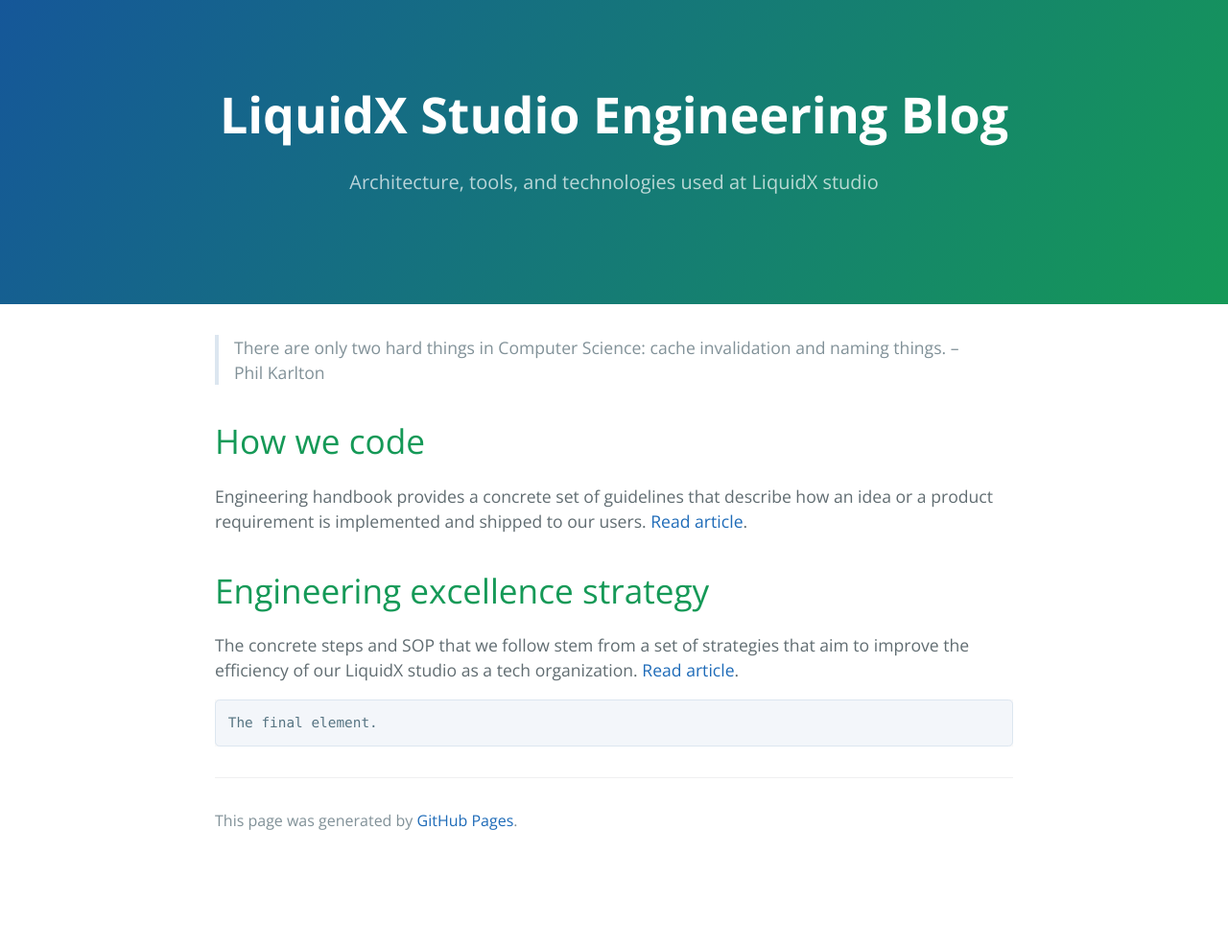
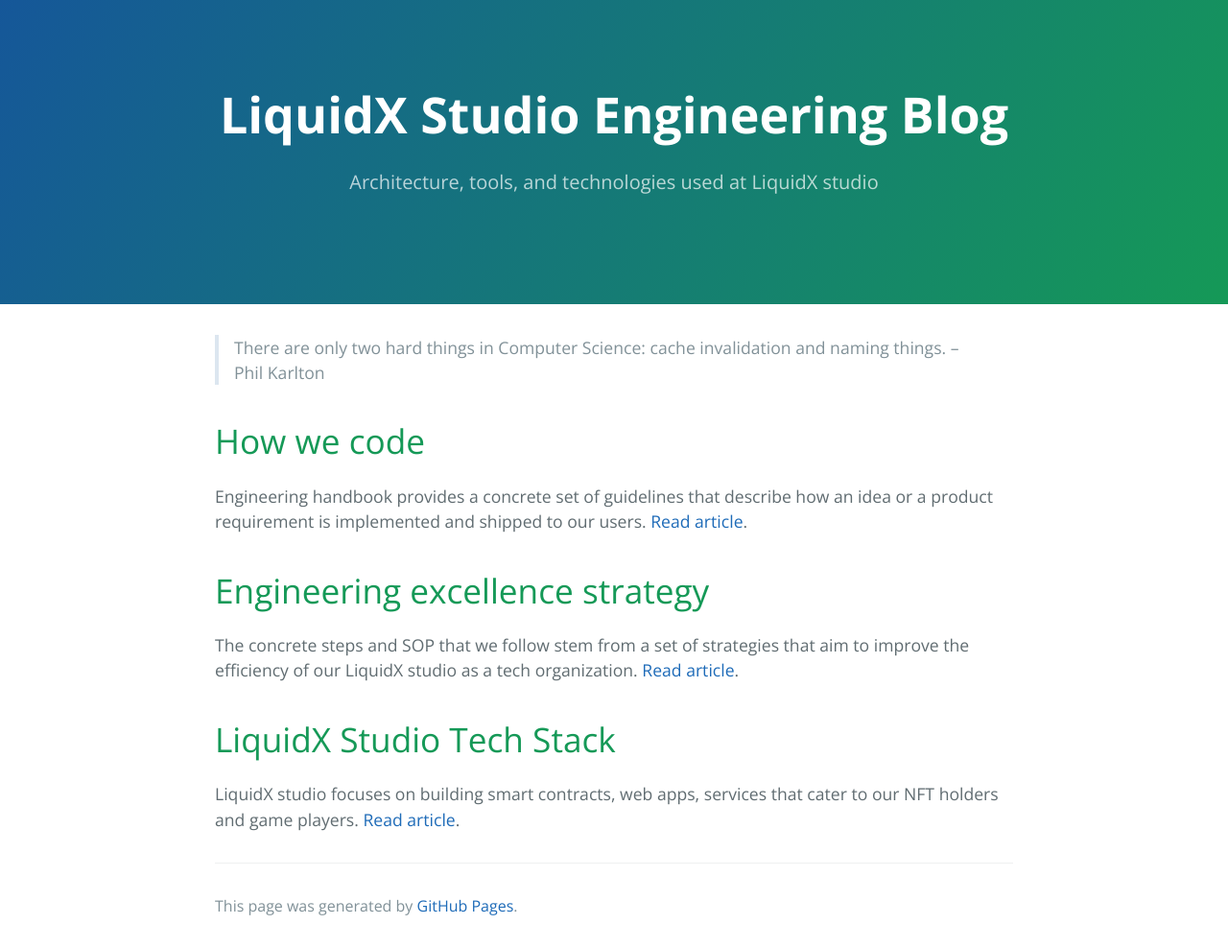
Before and after one commit to LiquidX-Studio/LiquidX-Studio.github.io, a Jekyll site: the page built from index.md, in a window 1280 px wide. Shown: the whole page at 96% size. Built offline with Jekyll 4.4.1, drawn with Linux system fonts in a browser that asks for light colours; before the commit the page ends 900 px from its top, so only the background shows below that.

Commit message:
Added liquidx tech stack empty article.

````diff
--- a/index.md
+++ b/index.md
@@ -12,6 +12,6 @@
 
 The concrete steps and SOP that we follow stem from a set of strategies that aim to improve the efficiency of our LiquidX studio as a tech organization. [Read article](./engineering_excellence_strategy.html).
 
-```
-The final element.
-```
+# LiquidX Studio Tech Stack
+
+LiquidX studio focuses on building smart contracts, web apps, services that cater to our NFT holders and game players.  [Read article](./liquidx_tech_stack.html).
````
Also changed, not shown: liquidx_tech_stack.md (added, +11 -0 lines).
